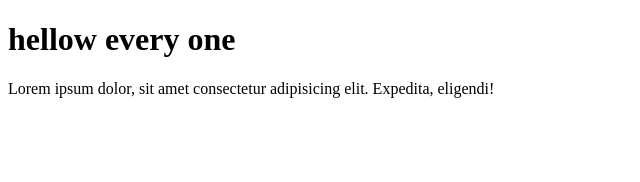
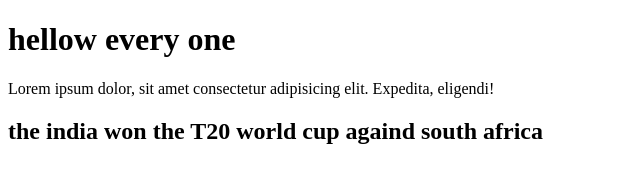
Before and after one commit to vedantkatore16/GIT-HUB, a plain HTML site: page index.html in a window 1280 px wide. Shown: the whole page, without its empty margins (0-640 px from the left). Drawn offline with Linux system fonts and the light colour scheme.

Commit message:
chande add

```diff
--- a/index.html
+++ b/index.html
@@ -8,6 +8,7 @@
 <body>
     <h1>hellow every one </h1>
     <p>Lorem ipsum dolor, sit amet consectetur adipisicing elit. Expedita, eligendi!</p>
+    <h2>the india  won the T20 world cup againd south africa</h2>
 
 </body>
 </html>
```
